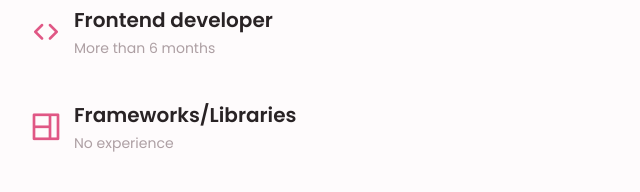
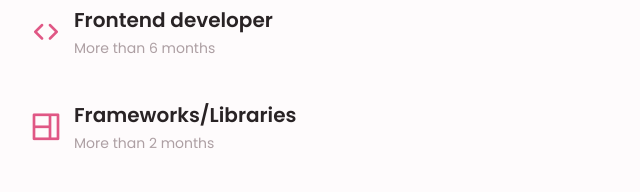
Before and after one commit to FoxPink/profile, a plain HTML site: page index.html in a window 1280 px wide. Shown: the part 1560-1752 px from the top of the page, 226-866 px from the left. Drawn offline with nearby package versions, Linux system fonts and the light colour scheme.

Commit message:
Update index.html

```diff
--- a/index.html
+++ b/index.html
@@ -265,7 +265,7 @@
 
                 <div>
                   <h1 class="skills__title">Frameworks/Libraries</h1>
-                  <span class="skills__subtitle">No experience</span>
+                  <span class="skills__subtitle">More than 2 months</span>
                 </div>
 
                 <i class="uil uil-angle-down skills__arrow"></i>
```
